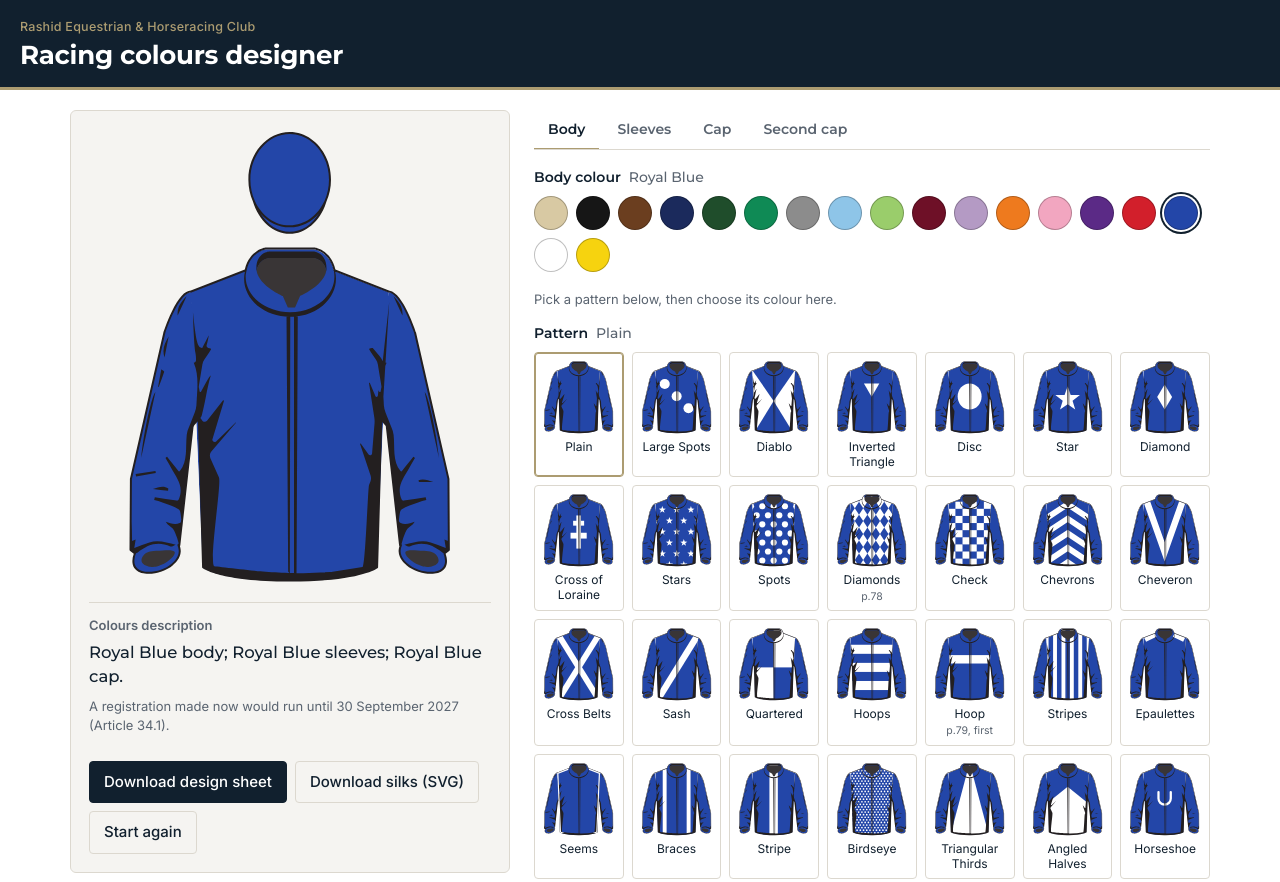
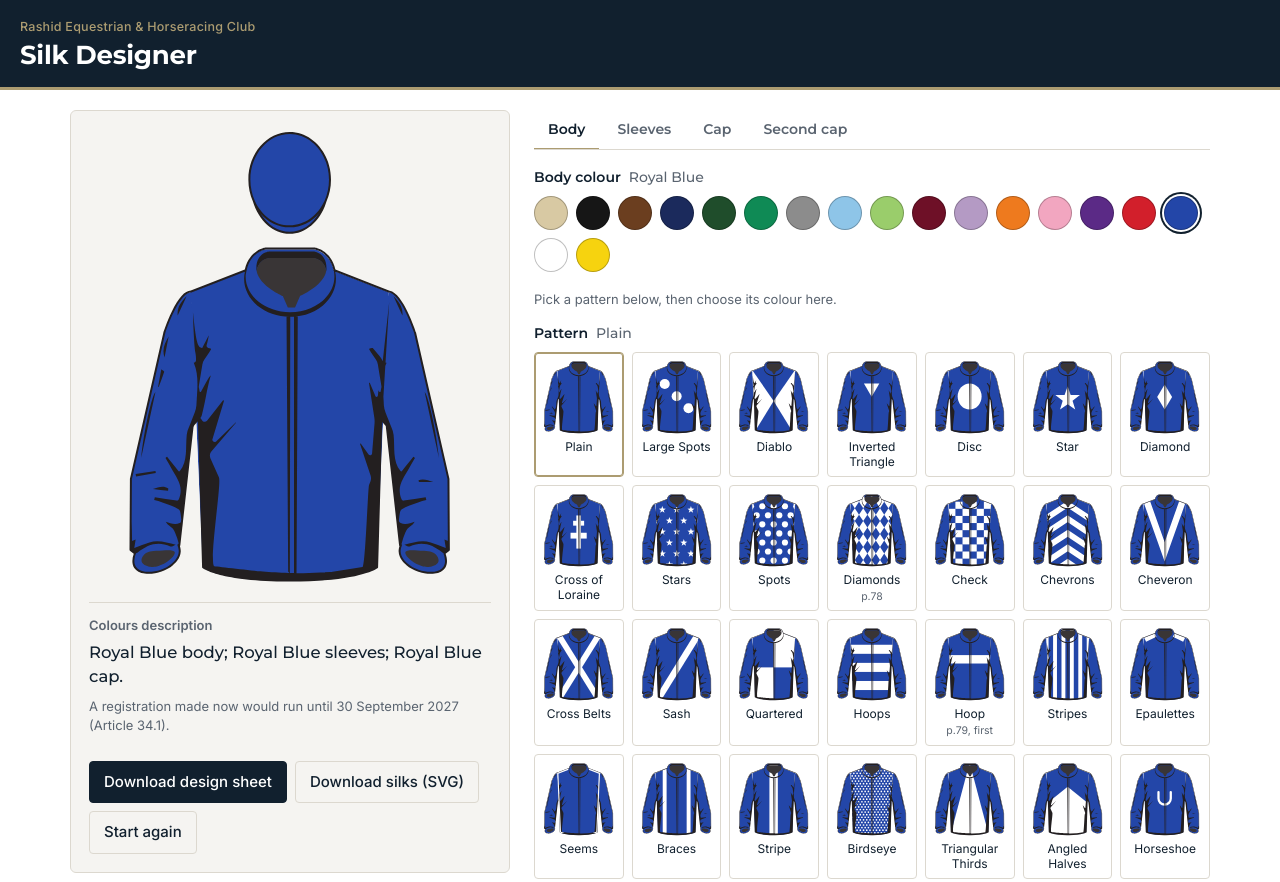
Before and after one commit to REHCBH/REHC-Silk-Generator-, a plain HTML site: page index.html in a window 1280 px wide. Shown: the top 882 px of the page. Drawn offline with Linux system fonts and the light colour scheme.

Commit message:
Add files via upload

```diff
--- a/index.html
+++ b/index.html
@@ -3,7 +3,7 @@
 <head>
 <meta charset="utf-8">
 <meta name="viewport" content="width=device-width, initial-scale=1, viewport-fit=cover">
-<title>Racing colours designer | REHC</title>
+<title>Silk Designer | REHC</title>
 <link rel="preconnect" href="https://fonts.googleapis.com">
 <link rel="preconnect" href="https://fonts.gstatic.com" crossorigin>
 <link href="https://fonts.googleapis.com/css2?family=Montserrat:wght@500;600;700&family=Inter:wght@400;500;600&display=swap" rel="stylesheet">
@@ -89,7 +89,7 @@ footer{max-width:1180px;margin:0 auto;padding:4px 20px 28px;font-size:12.5px;col
 <svg width="0" height="0" style="position:absolute" aria-hidden="true" xmlns:xlink="http://www.w3.org/1999/xlink"><defs id="defs"></defs></svg>
 <header>
   <p class="club">Rashid Equestrian &amp; Horseracing Club</p>
-  <h1>Racing colours designer</h1>
+  <h1>Silk Designer</h1>
 </header>
 <main>
   <section class="stage" aria-label="Preview">
```
